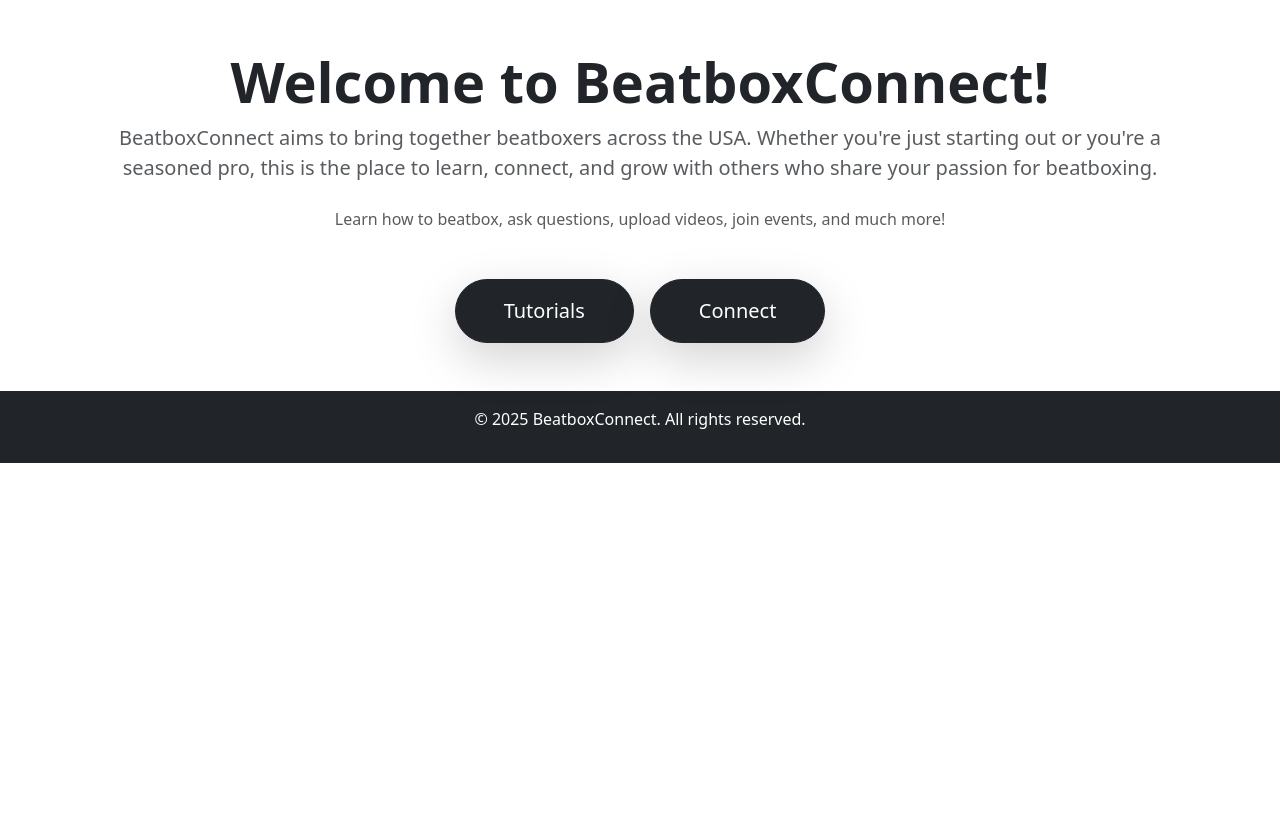
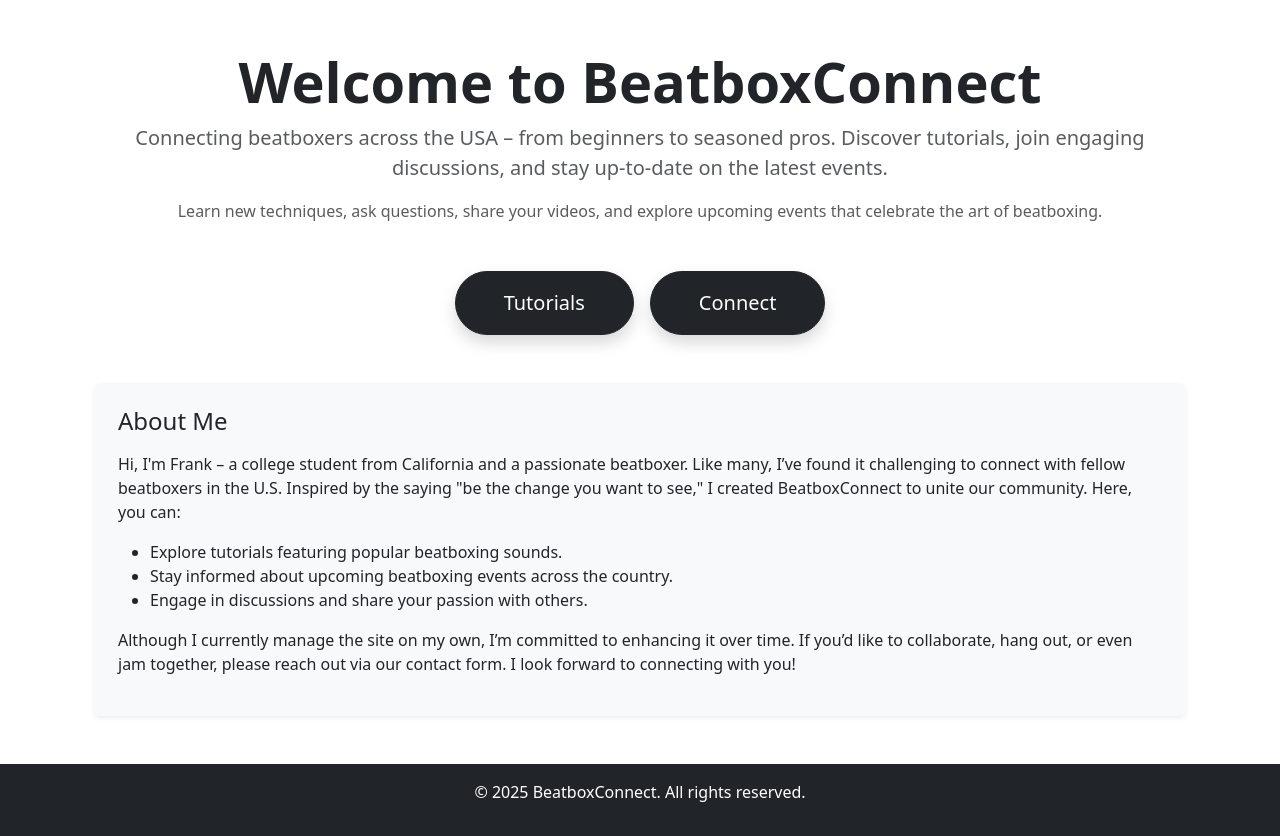
Before and after one commit to frankfun146/beatboxconnect, a Django app: page / in a window 1280 px wide. Shown: the part 56-892 px from the top of the page. Before the commit the page ends 519 px from the top, so only its background shows below. Run offline with Django 5.2, Linux system fonts and the light colour scheme.

Commit message:
updated home page

```diff
--- a/main/templates/main/contact.html
+++ b/main/templates/main/contact.html
@@ -2,7 +2,11 @@
 
 {% block content %}
 <div class="container mt-5">
-    <h2 class="mb-4">Contact Us</h2>
+    <h2 class="mb-4">Contact Me</h2>
+    <h4>Whatup guys! If you have any questions, or you want to contribute to this website, or you just wanna make
+        friends, feel free to fill out the form
+        below!I will get back to you as soon as i receive the form.
+    </h4>
 
     <!-- Display form or success message -->
     {% if form.errors %}
--- a/main/templates/main/home.html
+++ b/main/templates/main/home.html
@@ -1,28 +1,50 @@
 {% extends 'base.html' %}
 
 {% block content %}
-<div class="container mt-5">
-    <!-- Website Explanation Section -->
-    <div class="text-center mb-5">
-        <h1 class="display-4 fw-bold">Welcome to BeatboxConnect!</h1>
-        <p class="lead text-muted mb-4">
-            BeatboxConnect aims to bring together beatboxers across the USA. Whether you're just starting out or you're
-            a seasoned pro, this is the place to learn, connect, and grow with others who share your passion for
-            beatboxing.
+<div class="container my-5">
+    <!-- Hero Section -->
+    <section class="text-center mb-5">
+        <h1 class="display-4 fw-bold">Welcome to BeatboxConnect</h1>
+        <p class="lead text-muted">
+            Connecting beatboxers across the USA – from beginners to seasoned pros. Discover tutorials, join engaging
+            discussions,
+            and stay up-to-date on the latest events.
         </p>
-        <p class="text-muted mb-4">
-            Learn how to beatbox, ask questions, upload videos, join events, and much more!
+        <p class="text-muted">
+            Learn new techniques, ask questions, share your videos, and explore upcoming events that celebrate the art
+            of beatboxing.
         </p>
+    </section>
+
+    <!-- Call-to-Action Buttons -->
+    <div class="d-flex justify-content-center gap-3 mb-5">
+        <a href="{% url 'tutorials' %}" class="btn btn-dark btn-lg rounded-pill px-5 py-3 shadow">
+            Tutorials
+        </a>
+        <a href="{% url 'connect_home' %}" class="btn btn-dark btn-lg rounded-pill px-5 py-3 shadow">
+            Connect
+        </a>
     </div>
 
-    <!-- Buttons Section -->
-    <div class="d-flex justify-content-center gap-3">
-        <a href="{% url 'tutorials' %}"
-            class="btn btn-lg btn-dark rounded-pill px-5 py-3 shadow-lg text-white">Tutorials</a>
-        <a href="{% url 'connect_home' %}"
-            class="btn btn-lg btn-dark rounded-pill px-5 py-3 shadow-lg text-white">Connect</a>
-    </div>
-
-    <!-- Optional: Additional content can go here, like featured tutorials or events -->
+    <!-- About Section -->
+    <section class="bg-light p-4 rounded shadow-sm">
+        <h2 class="h4 mb-3">About Me</h2>
+        <p>
+            Hi, I'm Frank – a college student from California and a passionate beatboxer. Like many, I’ve found it
+            challenging to connect with fellow beatboxers in the U.S.
+            Inspired by the saying "be the change you want to see," I created BeatboxConnect to unite our community.
+            Here, you can:
+        </p>
+        <ul>
+            <li>Explore tutorials featuring popular beatboxing sounds.</li>
+            <li>Stay informed about upcoming beatboxing events across the country.</li>
+            <li>Engage in discussions and share your passion with others.</li>
+        </ul>
+        <p>
+            Although I currently manage the site on my own, I’m committed to enhancing it over time. If you’d like to
+            collaborate, hang out, or even jam together, please
+            reach out via our contact form. I look forward to connecting with you!
+        </p>
+    </section>
 </div>
 {% endblock %}
```
